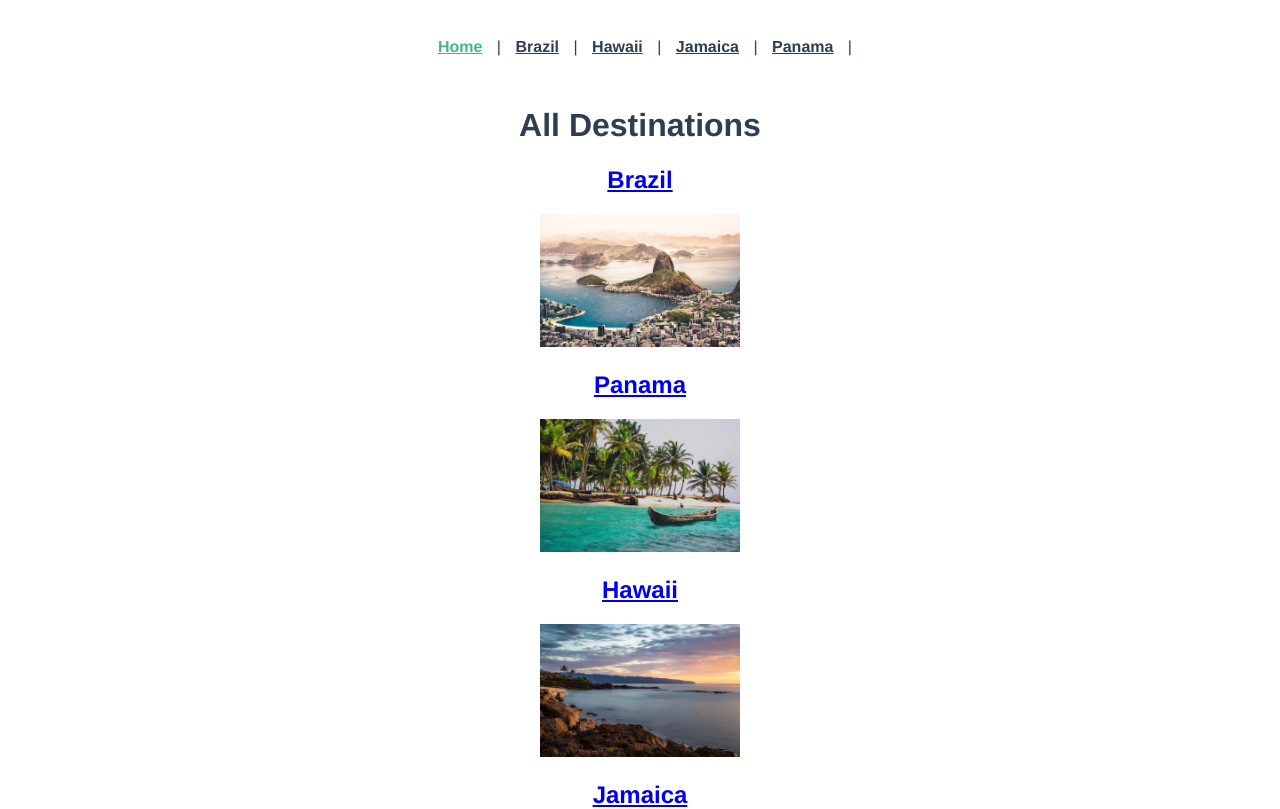
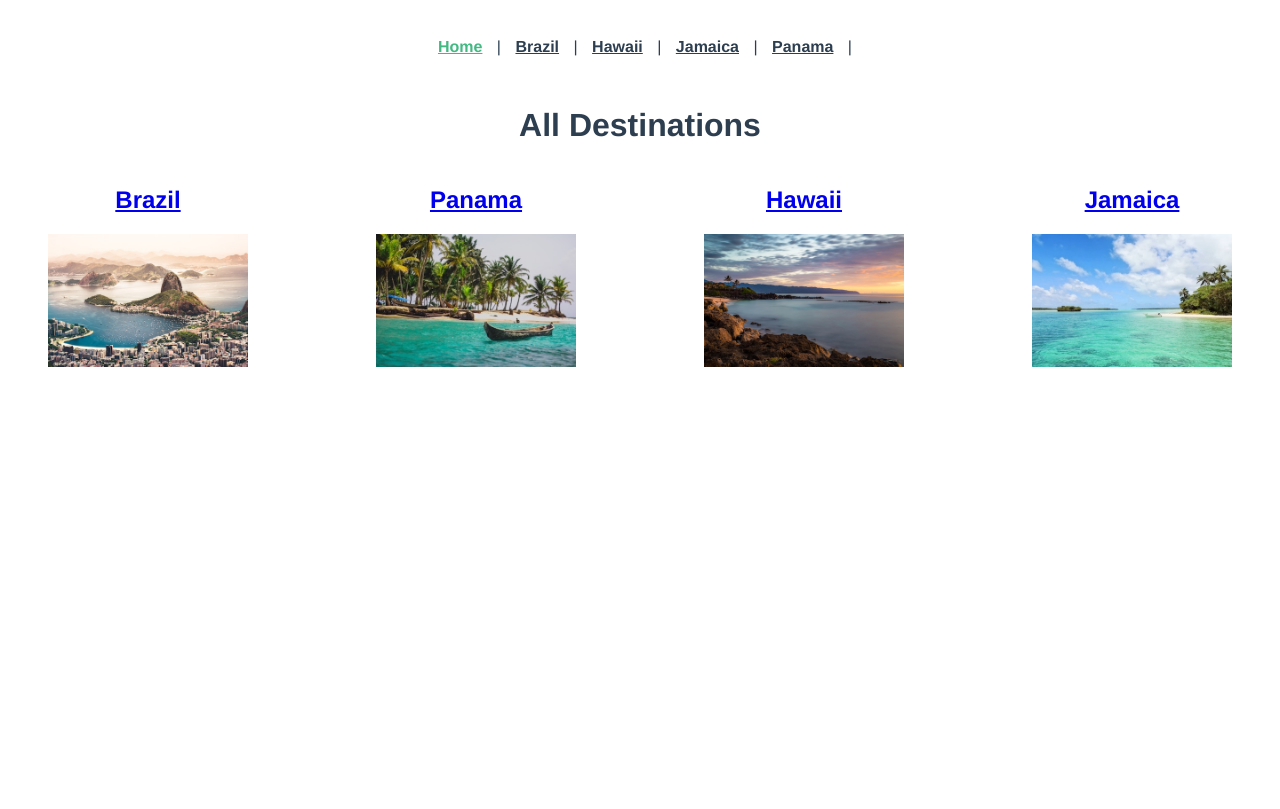
Before and after one commit to cadetCoder/travel-app-vue, a Vue app: page /#/ in a window 1280 px wide. Shown: the top 809 px of the page. Built offline with nearby package versions, Linux system fonts and the light colour scheme.

Commit message:
image flow display corrected to row

```diff
--- a/src/views/Home.vue
+++ b/src/views/Home.vue
@@ -33,6 +33,7 @@ export default {
   },
 };
 </script>
+
 <style scoped>
 .home {
   max-width: 1400px;
@@ -41,7 +42,7 @@ export default {
 img {
   max-width: 200px;
 }
-.destination {
+.destinations {
   display: flex;
   justify-content: space-between;
 }
```
